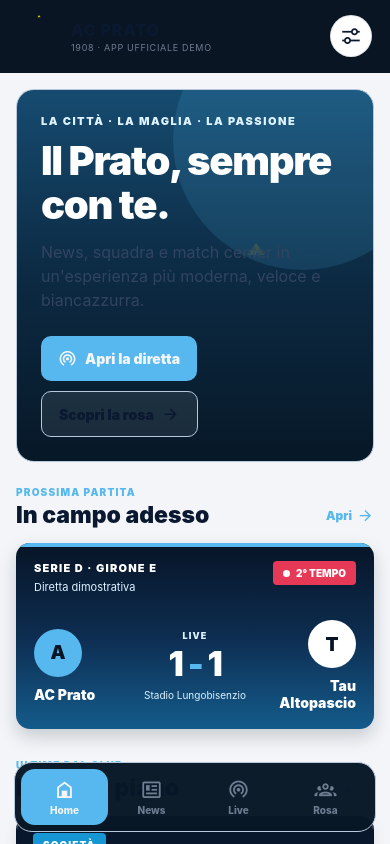
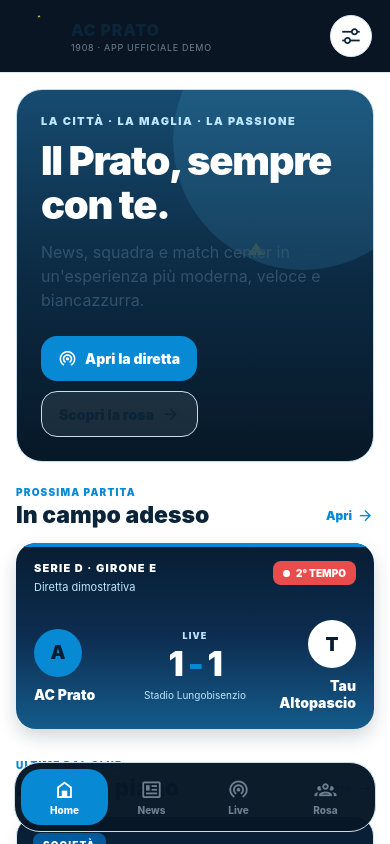
Before and after one commit to davidelamb/app-prato, a React Native app: screen / in a window 390 px wide. Built offline with nearby package versions, Linux system fonts and the light colour scheme.

Commit message:
Adopt light APPrato visual system

```diff
--- a/src/theme.ts
+++ b/src/theme.ts
@@ -1,29 +1,31 @@
 export const colors = {
-  ink: '#0A1830',
-  inkSoft: '#31445F',
+  ink: '#0B2438',
+  inkSoft: '#31516C',
   paper: '#FFFFFF',
-  canvas: '#F3F5F8',
-  canvasRaised: '#E8EDF3',
+  canvas: '#FFFFFF',
+  canvasRaised: '#F1F8FC',
   surface: '#FFFFFF',
-  surfaceRaised: '#F8FAFC',
-  surfaceSoft: '#DDEBFA',
-  line: '#B7C8DC',
-  lineSoft: 'rgba(10, 24, 48, 0.11)',
-  muted: '#6E7D91',
-  mutedDark: '#4E6078',
-  accent: '#56B8EE',
-  accentStrong: '#1696D2',
-  accentSoft: '#DDF3FF',
-  blue: '#56B8EE',
-  navy: '#071426',
-  live: '#E63957',
-  liveSoft: '#FCE7EC',
-  success: '#079A8D',
-  successSoft: '#E0F5F2',
-  warning: '#F3B431',
-  shadow: '#071426',
-  overlay: 'rgba(4, 14, 28, 0.82)',
+  surfaceRaised: '#E7F4FB',
+  surfaceSoft: '#DFF0FA',
+  line: '#C6DEEC',
+  lineSoft: '#D9E9F3',
+  muted: '#6E8090',
+  mutedDark: '#96A8B6',
+  accent: '#0789D4',
+  accentStrong: '#005A9C',
+  accentSoft: '#BDE7FF',
+  blue: '#019BE1',
+  navy: '#071D32',
+  yellow: '#FFC400',
+  yellowSoft: '#FFF3BF',
+  live: '#E94C4C',
+  liveSoft: '#FFE5E5',
+  success: '#22AD78',
+  successSoft: '#DDF7EE',
+  warning: '#FFC400',
+  shadow: '#0B2438',
+  overlay: 'rgba(7, 29, 50, 0.72)',
 };
 
-export const radii = { xs: 4, sm: 7, md: 10, lg: 14, xl: 18, pill: 999 };
+export const radii = { xs: 8, sm: 12, md: 16, lg: 20, xl: 26, pill: 999 };
 export const spacing = { xs: 6, sm: 10, md: 16, lg: 22, xl: 30, xxl: 40 };
```
